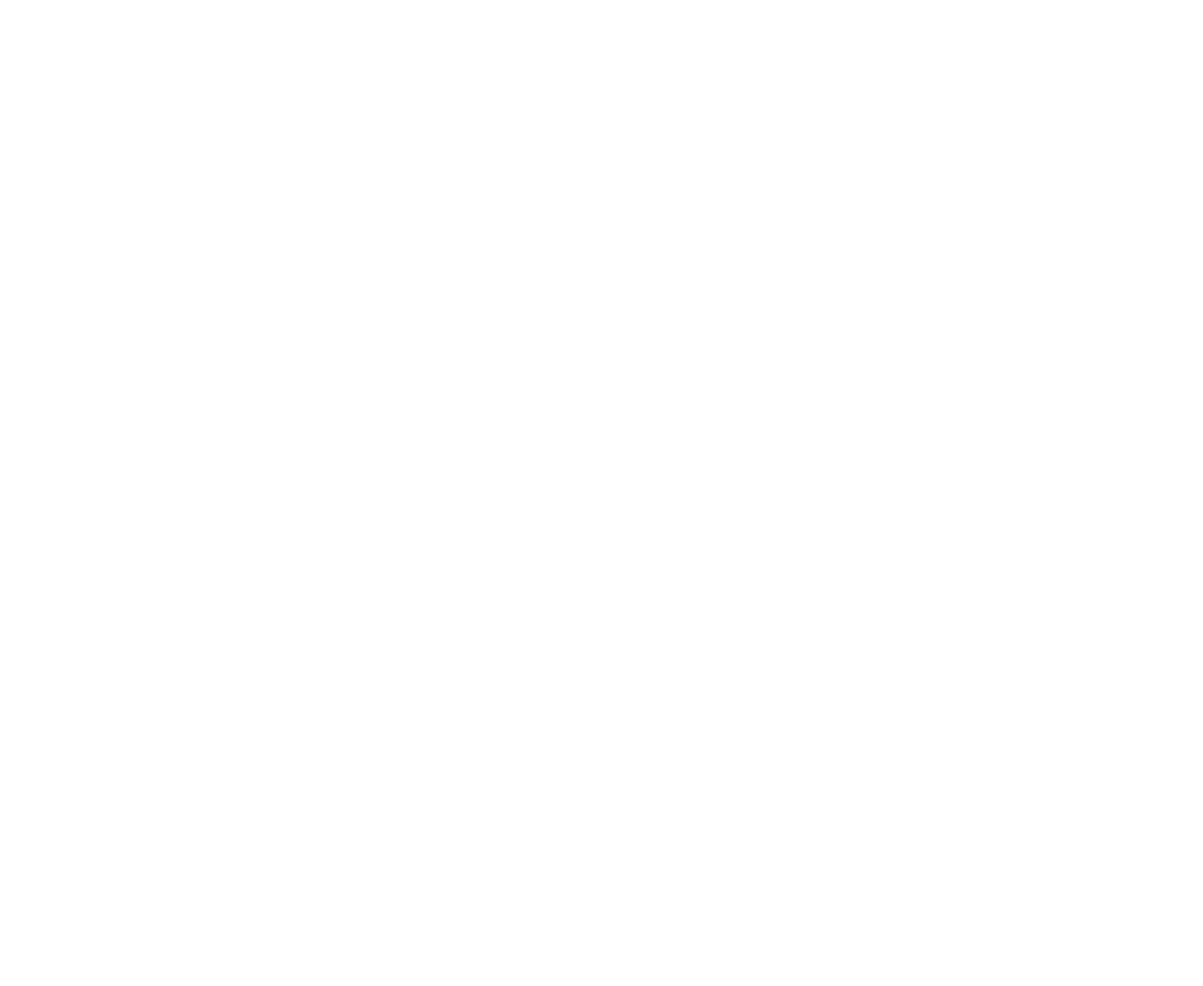
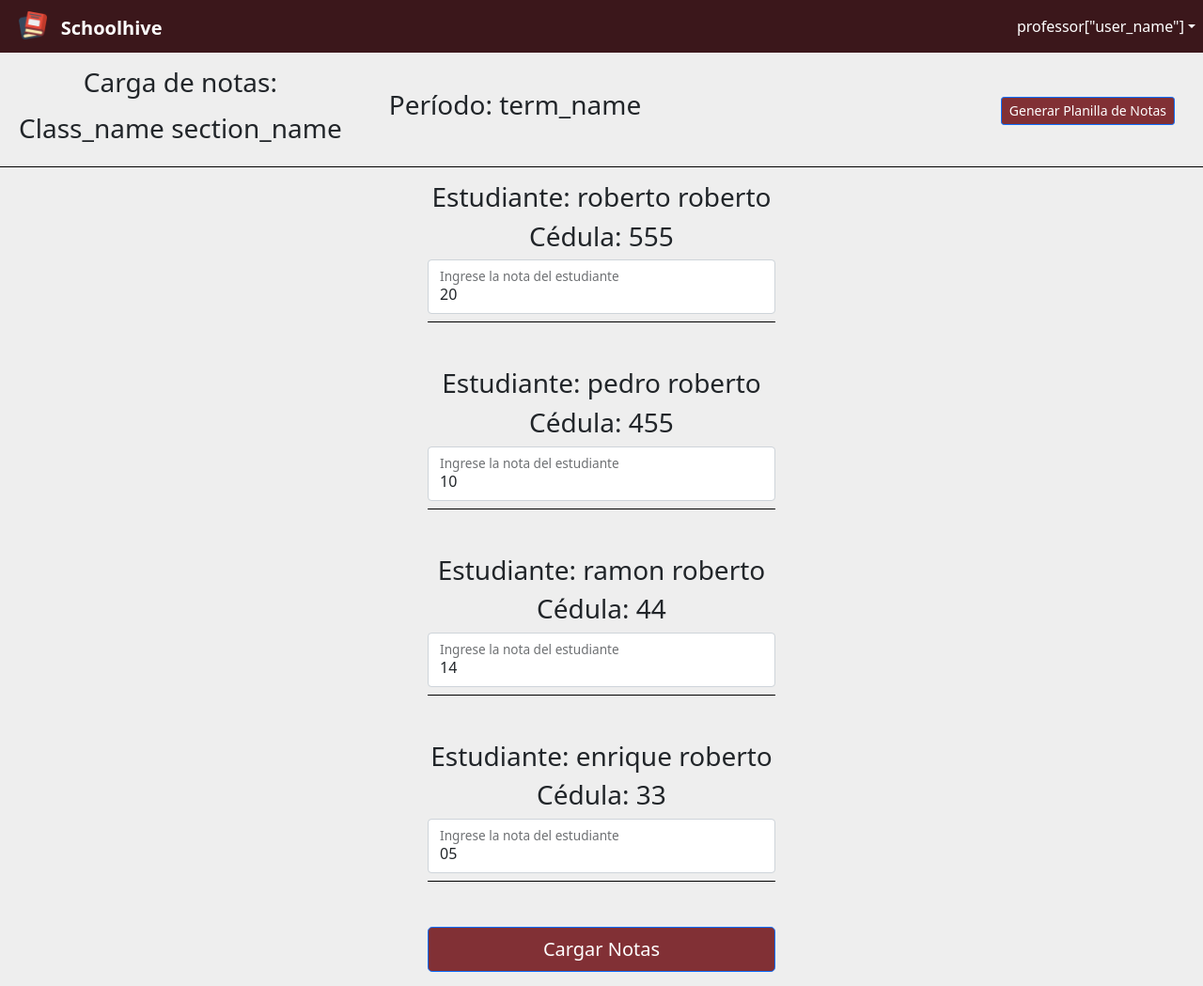
Before and after one commit to BarretoJuan/schoolhive, a Flask app: page /professor/class- in a window 1280 px wide. Before the commit the page is empty. Shown: the whole page at 94% size. Before the commit the page ends 800 px from the top, so only its background shows below. Run offline with Flask 3, Linux system fonts and the light colour scheme; some libraries are stand-ins or nearby versions.

Commit message:
professor dashboard

```diff
--- a/app.py
+++ b/app.py
@@ -176,7 +176,8 @@ def professor_profile():
 
 @app.route("/professor/class-") #implement id
 def professor_class():
-    return render_template("professor/professorClass.html")
+    students=[{"name":"roberto roberto", "cedula":"555","nota":"20"},{"name":"pedro roberto", "cedula":"455","nota":"10"},{"name":"ramon roberto", "cedula":"44","nota":"14"},{"name":"enrique roberto", "cedula":"33","nota":"05"}]
+    return render_template("professor/professorClass.html", students=students)
 
 #STUDENT ROUTES
 @app.route("/student")
--- a/templates/professor/professorClass.html
+++ b/templates/professor/professorClass.html
@@ -0,0 +1,79 @@
+{% extends './base.html' %}
+
+{% block title %}StudentMenu{% endblock %}
+
+{% block customCSS %}
+<link rel="stylesheet" href="{{ url_for('static', filename='css/navbar.css') }}">
+{% endblock %}
+
+{% block body %}
+    <nav class="navbar navbar-expand-sm navbar-dark">
+        <div class ="row">
+            <div class = "col-sm-3">
+                <a class="alignleft"></a>
+                <a href="/professor/menu"><img src="{{ url_for('static', filename='img/schoolhive.png') }}" alt="" width="30" height="30"/></a>
+            </div>
+            <div class = "col-sm-9" style="padding-top: 3px;">
+                <a class="navbar-brand" href="/professor/menu">Schoolhive</a>
+            </div>
+        </div>
+        <div class="collapse navbar-collapse" id="navbarsExample03">
+            <ul class="navbar-nav ml-auto">
+                <li class="nav-item dropdown">
+                    <!-- User dropdown menu -->
+                    <a class="nav-link dropdown-toggle" href="http://example.com" id="dropdown03" data-toggle="dropdown" aria-haspopup="true" aria-expanded="false">professor["user_name"]</a>
+                    <div class="dropdown-menu dropdown-menu-right" aria-labelledby="dropdown03">
+                        <a class="dropdown-item" href="/professor/profile">Perfil</a>
+                        <a class="dropdown-item" href="/auth/logout">Cerrar sesión</a>
+                    </div>
+                </li>
+            </ul>
+        </div>
+    </nav>
+    <nav class="navbar navbar-expand-sm navbar-dark" style="background-color: #eeeeee;">
+        <row>
+            <h3 class="alignleft">Carga de notas:</h3>
+            <h3 class="alignleft">Class_name  section_name</h3>
+        </row>
+
+        <div class="collapse navbar-collapse" id="navbarsExample03">
+            <h3 class="alignleft" style="padding-left: 50px;">Período: term_name</h3>
+        </div>
+
+        <div class="collapse navbar-collapse" id="navbarsExample03">
+            <ul class="navbar-nav ml-auto">
+                <li>
+                    <div style="padding-right: 30px; padding-top: 10px;">
+                        <!-- Create project button -->
+                        <a class="w-100 h-30 btn btn-sm btn-primary" href="/professor/generate-report" style="background-color: #813035; display: block; text-align: center; line-height: 20px;">Generar Planilla de Notas</a>
+                    </div>
+
+                </li>
+
+            </ul>
+        </div>
+
+    </nav>
+    <div class="line"></div>
+
+    <form class="form-signin" action="/professor/class-" method="POST">
+        {%for student in students%}
+        <h3>Estudiante: {{student['name']}}</h3>
+        <h3>Cédula: {{student['cedula']}}</h3>
+
+        <div class="form-floating">
+            <input type="number" min="1" max="20" step="1" class="form-control" id="nota" name="nota" placeholder="nota" value="{{student['nota']}}" required>
+            <label for="numPeriodo">Ingrese la nota del estudiante</label>
+        </div>
+    <div class="line mb-5"></div>
+        {%endfor%}
+        <div class="msg">{{ msg }}</div>
+        <button class="w-100 btn btn-lg btn-primary" type="submit" style="background-color: #813035;">Cargar Notas</button>
+    </form>
+
+        <!-- Include the necessary Bootstrap JavaScript and jQuery -->
+        <script src="https://code.jquery.com/jquery-3.6.0.min.js"></script>
+        <script src="https://stackpath.bootstrapcdn.com/bootstrap/4.5.2/js/bootstrap.min.js"></script>
+    </body>
+    </html>
+    {% endblock %}
--- a/templates/student/studentDashboard.html
+++ b/templates/student/studentDashboard.html
@@ -32,7 +32,7 @@
     </nav>
     <nav class="navbar navbar-expand-sm navbar-dark" style="background-color: #eeeeee;">
         <row>
-            <h3 class="alignleft">Estudiantes:</h3>
+            <h3 class="alignleft">Tus calificaciones:</h3>
         </row>
 
         <div class="collapse navbar-collapse" id="navbarsExample03">
```
Also changed, not shown: README.md.
